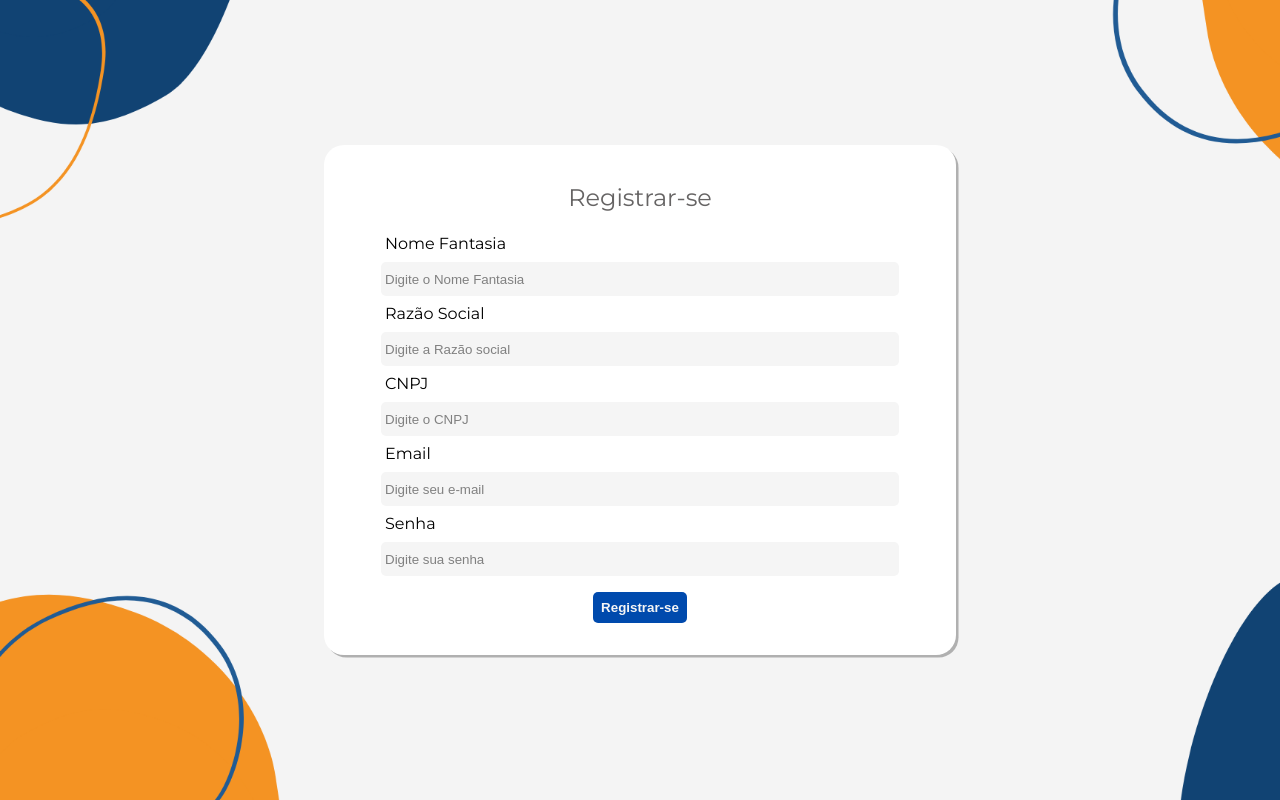
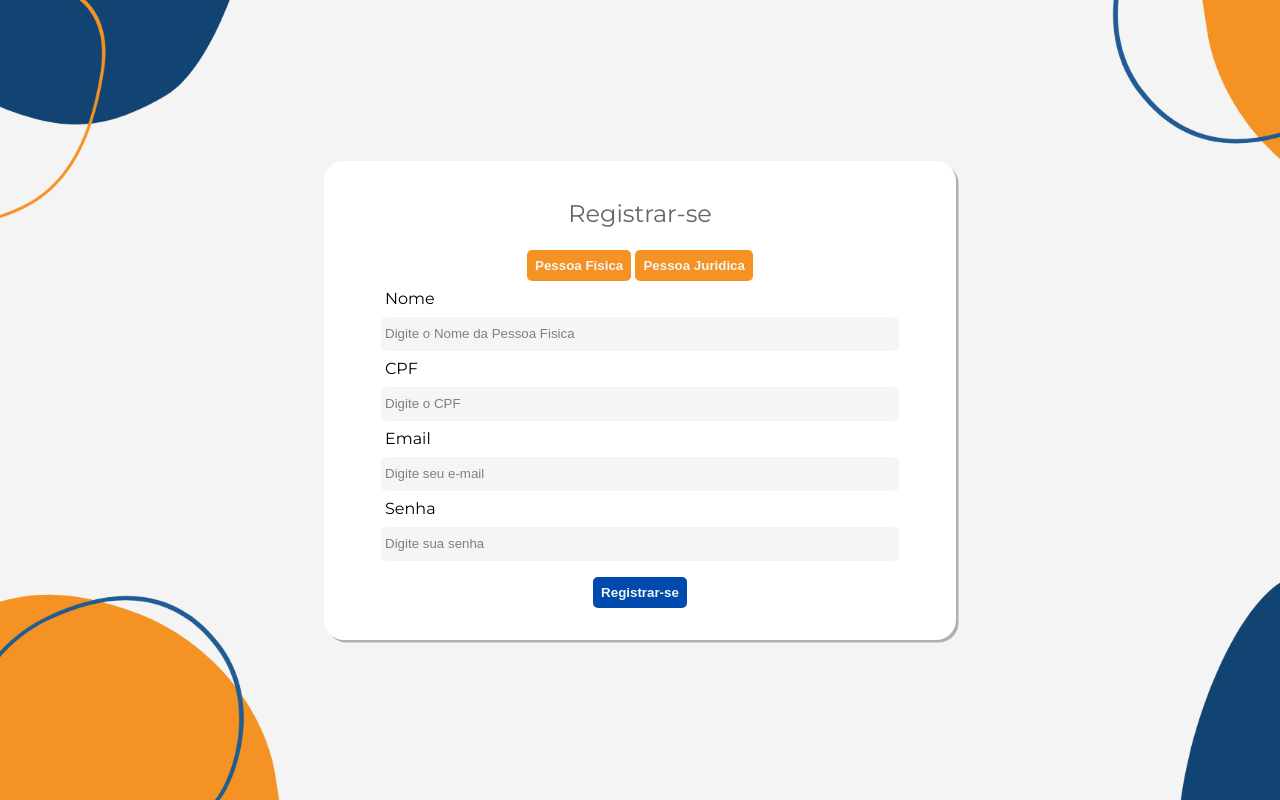
Before and after one commit to AleeLouffer-zz/ProjetoIntegradorPython, a Django app: page /cadastrar/ in a window 1280 px wide. Run offline with Django 3.2, Linux system fonts and the light colour scheme.

Commit message:
Alterando front-end + mascara de cpf e cnpj

```diff
--- a/PIPython/static/css/telaCadastro.css
+++ b/PIPython/static/css/telaCadastro.css
@@ -15,6 +15,7 @@
   gap: 8px;
   flex-direction: column;
   align-items: center;
+  width: 100%;
 }
 
 .titulo__box {
--- a/PIPython/static/js/mascara_cnpj.js
+++ b/PIPython/static/js/mascara_cnpj.js
@@ -1,7 +1,13 @@
 function aplicaMascara(){
-    var cnpj = document.getElementById('cnpj');
-    // cnpj.value = cnpj.value.replace(/(\d{2})(\d{3})(\d{3})(\d{4})(\d{2})/g, "\$1.\$2.\$3/\$4-\$5");
-    cnpj.value = converteCNPJ(cnpj.value);
+    var cnpj_cpf = document.getElementById('cnpj_cpf');
+
+    if (cnpj_cpf.value.length <= 14) {
+        cnpj_cpf.value = converteCPF(cnpj_cpf.value);
+    }
+
+    else {
+        cnpj_cpf.value = converteCNPJ(cnpj_cpf.value);
+    }
 }
 
 function converteCNPJ(v){
@@ -12,3 +18,13 @@ function converteCNPJ(v){
     v=v.replace(/(\d{4})(\d)/,"$1-$2")              //Coloca um hífen depois do bloco de quatro dígitos
     return v
 }
+
+
+function converteCPF(v){
+    v=v.replace(/\D/g,"")                    //Remove tudo o que não é dígito
+    v=v.replace(/(\d{3})(\d)/,"$1.$2")       //Coloca um ponto entre o terceiro e o quarto dígitos
+    v=v.replace(/(\d{3})(\d)/,"$1.$2")       //Coloca um ponto entre o terceiro e o quarto dígitos
+                                             //de novo (para o segundo bloco de números)
+    v=v.replace(/(\d{3})(\d{1,2})$/,"$1-$2") //Coloca um hífen entre o terceiro e o quarto dígitos
+    return v
+}
--- /dev/null
+++ b/PIPython/static/js/verificaUsuario.js
@@ -0,0 +1,21 @@
+function pessoaFisica(event){
+    event.preventDefault();
+    mudaUsuario("Física", "CPF");
+    var cnpj_cpf = document.getElementById('cnpj_cpf');
+    cnpj_cpf.setAttribute('maxlength','14');
+    cnpj_cpf.value = converteCPF(cnpj_cpf.value.slice(0,14));
+}
+
+function pessoaJuridica(event){
+    event.preventDefault();
+    mudaUsuario("Juridica", "CNPJ");
+    var cnpj_cpf = document.getElementById('cnpj_cpf');
+    cnpj_cpf.setAttribute('maxlength','18');
+    cnpj_cpf.value = converteCNPJ(cnpj_cpf.value);
+}
+
+function mudaUsuario(pessoa, cpf_cnpj){
+    document.getElementById('nome').placeholder = "Digite o nome da Pessoa " + pessoa;
+    document.getElementById('label_cnpj_cpf').innerHTML = cpf_cnpj;
+    document.getElementById('cnpj_cpf').placeholder = "Digite o " + cpf_cnpj;
+}
--- a/PIPython/templates/index.html
+++ b/PIPython/templates/index.html
@@ -32,7 +32,9 @@
   </head>
   <body>
     {% block content %} {% endblock %}
+
     <script src="{% static 'js/telaPrestador.js' %}"></script>
+    <script src="{% static 'js/verificaUsuario.js' %}"></script>
     <script src="{% static 'js/telaContasAReceber.js' %}"></script>
     <script src="{% static 'js/menu.js' %}"></script>
     <script src="{% static 'js/mascara_cnpj.js' %}"></script>
--- a/PIPython/templates/telaCadastro.html
+++ b/PIPython/templates/telaCadastro.html
@@ -7,14 +7,17 @@
         <div class="informacoes__geral">
             <div class="info__cadastro">
                 <h1 class="titulo__box">Registrar-se</h1>
-                <label for="nome_fantasia" class="label_tela_cadastro"> Nome Fantasia </label>
-                <input id="nome_fantasia" class="input__texto" name="nome_cadastro" type="text" placeholder="Digite o Nome Fantasia" data-tipo="texto" required/>
 
-                <label for="razao_social" class="label_tela_cadastro"> Razão Social </label>
-                <input id="razao_social" class="input__texto" name="razao_social_cadastro" type="text" placeholder="Digite a Razão social" data-tipo="texto" required/>
+                <div class="botoes__usuarios">
+                    <button class="btn laranja negrito" onclick="pessoaFisica(event)"> Pessoa Física </button>
+                    <button class="btn laranja negrito" onclick="pessoaJuridica(event)"> Pessoa Juridica </button>
+                </div>
 
-                <label for="cnpj" class="label_tela_cadastro"> CNPJ </label>
-                <input id="cnpj" class="input__texto" name="cnpj_cadastro" type="text" placeholder="Digite o CNPJ" maxlength="18" onkeypress="aplicaMascara()" data-tipo="texto"  required/>
+                <label for="nome" class="label_tela_cadastro"> Nome </label>
+                <input id="nome" class="input__texto" name="nome_cadastro" type="text" placeholder="Digite o Nome da Pessoa Fisica" data-tipo="texto" required/>
+
+                <label for="cnpj_cpf" class="label_tela_cadastro" id="label_cnpj_cpf"> CPF </label>
+                <input id="cnpj_cpf" class="input__texto" name="cnpj_cadastro" type="text" placeholder="Digite o CPF" maxlength="14" onkeypress="aplicaMascara()" data-tipo="texto"  required/>
 
                 <label for="email" class="label_tela_cadastro"> Email </label>
                 <input id="email" class="input__texto" name="email_cadastro" type="email" placeholder="Digite seu e-mail" data-tipo="email" required/>
```
